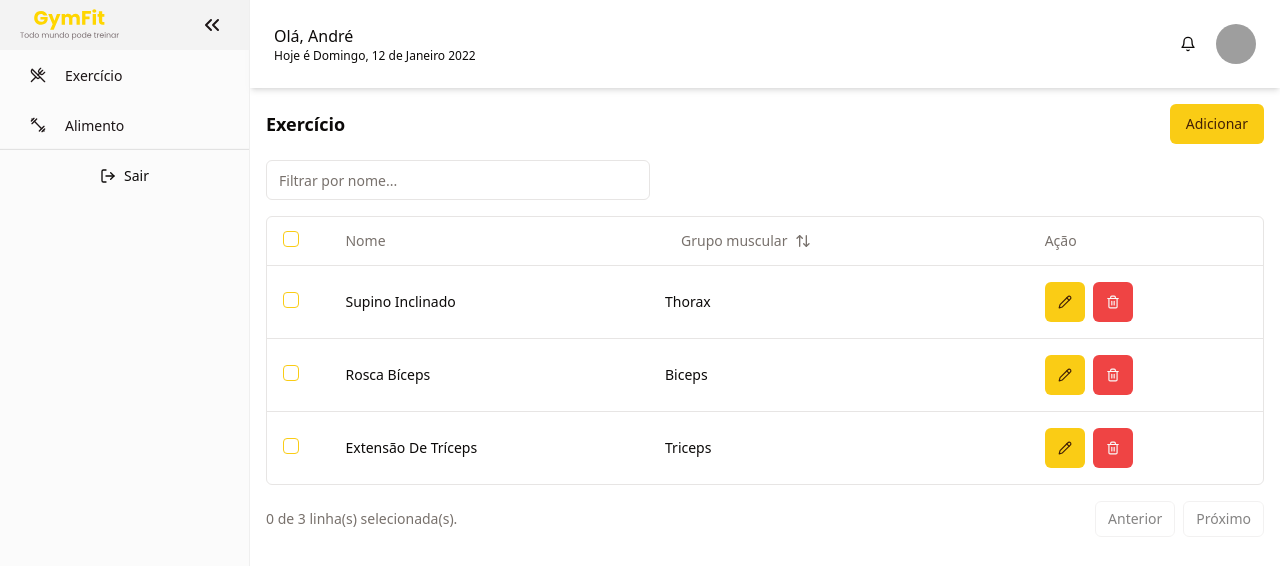
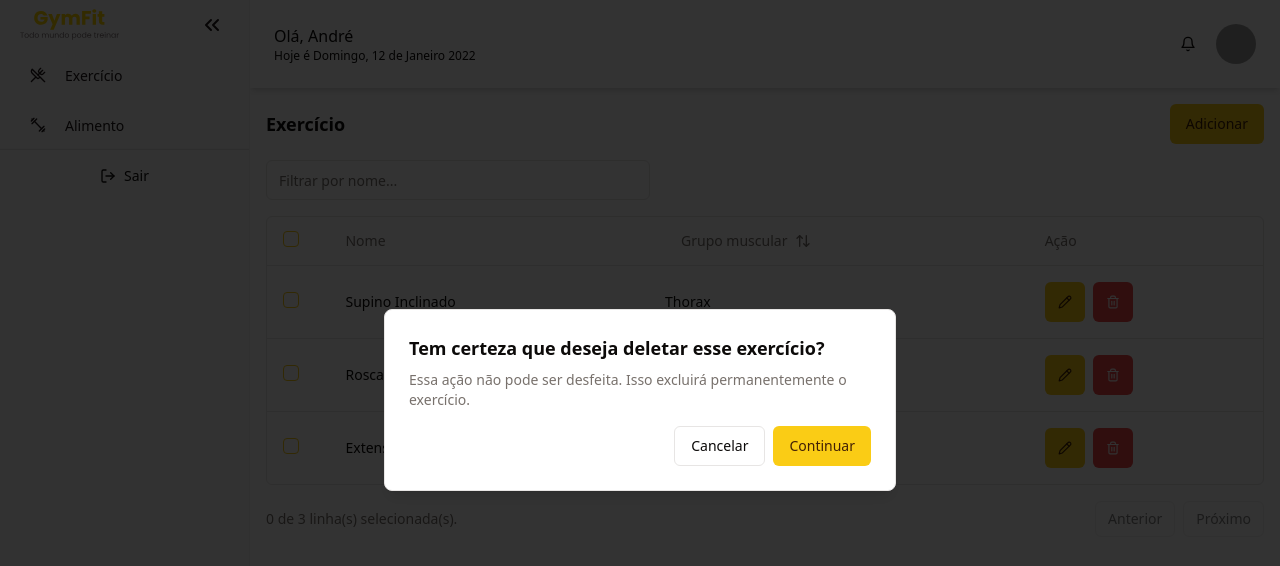
Before and after one commit to Loureiro12/GymFit-web, a React (Vite) app: page /exercise in a window 1280 px wide. Both pictures are taken after a click on the button 1112 px from the left and 301 px from the top of the page. Shown: the top 566 px of the page. Built offline with nearby package versions, Linux system fonts and the light colour scheme; grey boxes are pictures that could not be loaded.

Commit message:
feat: creating modal component

```diff
--- a/package.json
+++ b/package.json
@@ -11,6 +11,7 @@
   },
   "dependencies": {
     "@hookform/resolvers": "^3.3.4",
+    "@radix-ui/react-alert-dialog": "^1.0.5",
     "@radix-ui/react-avatar": "^1.0.4",
     "@radix-ui/react-checkbox": "^1.0.4",
     "@radix-ui/react-dropdown-menu": "^2.0.6",
--- /dev/null
+++ b/src/components/DeleteModal.tsx
@@ -0,0 +1,45 @@
+import {
+  AlertDialog,
+  AlertDialogAction,
+  AlertDialogCancel,
+  AlertDialogContent,
+  AlertDialogDescription,
+  AlertDialogFooter,
+  AlertDialogHeader,
+  AlertDialogTitle,
+} from '@/components/ui/alert-dialog'
+
+interface DeleteModalProps {
+  title: string
+  description: string
+  titleButtonDelete: string
+  titleButtonConfirm: string
+  openModal: boolean
+  closeModal: () => void
+}
+
+export function DeleteModal({
+  title,
+  description,
+  titleButtonConfirm,
+  titleButtonDelete,
+  openModal,
+  closeModal,
+}: DeleteModalProps) {
+  return (
+    <AlertDialog open={openModal}>
+      <AlertDialogContent>
+        <AlertDialogHeader>
+          <AlertDialogTitle>{title}</AlertDialogTitle>
+          <AlertDialogDescription>{description}</AlertDialogDescription>
+        </AlertDialogHeader>
+        <AlertDialogFooter>
+          <AlertDialogCancel onClick={closeModal}>
+            {titleButtonDelete}
+          </AlertDialogCancel>
+          <AlertDialogAction>{titleButtonConfirm}</AlertDialogAction>
+        </AlertDialogFooter>
+      </AlertDialogContent>
+    </AlertDialog>
+  )
+}
--- /dev/null
+++ b/src/components/ui/alert-dialog.tsx
@@ -0,0 +1,139 @@
+import * as React from 'react'
+import * as AlertDialogPrimitive from '@radix-ui/react-alert-dialog'
+
+import { cn } from '@/lib/utils'
+import { buttonVariants } from '@/components/ui/button'
+
+const AlertDialog = AlertDialogPrimitive.Root
+
+const AlertDialogTrigger = AlertDialogPrimitive.Trigger
+
+const AlertDialogPortal = AlertDialogPrimitive.Portal
+
+const AlertDialogOverlay = React.forwardRef<
+  React.ElementRef<typeof AlertDialogPrimitive.Overlay>,
+  React.ComponentPropsWithoutRef<typeof AlertDialogPrimitive.Overlay>
+>(({ className, ...props }, ref) => (
+  <AlertDialogPrimitive.Overlay
+    className={cn(
+      'fixed inset-0 z-50 bg-black/80  data-[state=open]:animate-in data-[state=closed]:animate-out data-[state=closed]:fade-out-0 data-[state=open]:fade-in-0',
+      className,
+    )}
+    {...props}
+    ref={ref}
+  />
+))
+AlertDialogOverlay.displayName = AlertDialogPrimitive.Overlay.displayName
+
+const AlertDialogContent = React.forwardRef<
+  React.ElementRef<typeof AlertDialogPrimitive.Content>,
+  React.ComponentPropsWithoutRef<typeof AlertDialogPrimitive.Content>
+>(({ className, ...props }, ref) => (
+  <AlertDialogPortal>
+    <AlertDialogOverlay />
+    <AlertDialogPrimitive.Content
+      ref={ref}
+      className={cn(
+        'fixed left-[50%] top-[50%] z-50 grid w-full max-w-lg translate-x-[-50%] translate-y-[-50%] gap-4 border bg-background p-6 shadow-lg duration-200 data-[state=open]:animate-in data-[state=closed]:animate-out data-[state=closed]:fade-out-0 data-[state=open]:fade-in-0 data-[state=closed]:zoom-out-95 data-[state=open]:zoom-in-95 data-[state=closed]:slide-out-to-left-1/2 data-[state=closed]:slide-out-to-top-[48%] data-[state=open]:slide-in-from-left-1/2 data-[state=open]:slide-in-from-top-[48%] sm:rounded-lg',
+        className,
+      )}
+      {...props}
+    />
+  </AlertDialogPortal>
+))
+AlertDialogContent.displayName = AlertDialogPrimitive.Content.displayName
+
+const AlertDialogHeader = ({
+  className,
+  ...props
+}: React.HTMLAttributes<HTMLDivElement>) => (
+  <div
+    className={cn(
+      'flex flex-col space-y-2 text-center sm:text-left',
+      className,
+    )}
+    {...props}
+  />
+)
+AlertDialogHeader.displayName = 'AlertDialogHeader'
+
+const AlertDialogFooter = ({
+  className,
+  ...props
+}: React.HTMLAttributes<HTMLDivElement>) => (
+  <div
+    className={cn(
+      'flex flex-col-reverse sm:flex-row sm:justify-end sm:space-x-2',
+      className,
+    )}
+    {...props}
+  />
+)
+AlertDialogFooter.displayName = 'AlertDialogFooter'
+
+const AlertDialogTitle = React.forwardRef<
+  React.ElementRef<typeof AlertDialogPrimitive.Title>,
+  React.ComponentPropsWithoutRef<typeof AlertDialogPrimitive.Title>
+>(({ className, ...props }, ref) => (
+  <AlertDialogPrimitive.Title
+    ref={ref}
+    className={cn('text-lg font-semibold', className)}
+    {...props}
+  />
+))
+AlertDialogTitle.displayName = AlertDialogPrimitive.Title.displayName
+
+const AlertDialogDescription = React.forwardRef<
+  React.ElementRef<typeof AlertDialogPrimitive.Description>,
+  React.ComponentPropsWithoutRef<typeof AlertDialogPrimitive.Description>
+>(({ className, ...props }, ref) => (
+  <AlertDialogPrimitive.Description
+    ref={ref}
+    className={cn('text-sm text-muted-foreground', className)}
+    {...props}
+  />
+))
+AlertDialogDescription.displayName =
+  AlertDialogPrimitive.Description.displayName
+
+const AlertDialogAction = React.forwardRef<
+  React.ElementRef<typeof AlertDialogPrimitive.Action>,
+  React.ComponentPropsWithoutRef<typeof AlertDialogPrimitive.Action>
+>(({ className, ...props }, ref) => (
+  <AlertDialogPrimitive.Action
+    ref={ref}
+    className={cn(buttonVariants(), className)}
+    {...props}
+  />
+))
+AlertDialogAction.displayName = AlertDialogPrimitive.Action.displayName
+
+const AlertDialogCancel = React.forwardRef<
+  React.ElementRef<typeof AlertDialogPrimitive.Cancel>,
+  React.ComponentPropsWithoutRef<typeof AlertDialogPrimitive.Cancel>
+>(({ className, ...props }, ref) => (
+  <AlertDialogPrimitive.Cancel
+    ref={ref}
+    className={cn(
+      buttonVariants({ variant: 'outline' }),
+      'mt-2 sm:mt-0',
+      className,
+    )}
+    {...props}
+  />
+))
+AlertDialogCancel.displayName = AlertDialogPrimitive.Cancel.displayName
+
+export {
+  AlertDialog,
+  AlertDialogPortal,
+  AlertDialogOverlay,
+  AlertDialogTrigger,
+  AlertDialogContent,
+  AlertDialogHeader,
+  AlertDialogFooter,
+  AlertDialogTitle,
+  AlertDialogDescription,
+  AlertDialogAction,
+  AlertDialogCancel,
+}
--- a/src/pages/app/exercise/exercise-home.tsx
+++ b/src/pages/app/exercise/exercise-home.tsx
@@ -24,8 +24,10 @@
   TableHeader,
   TableRow,
 } from '@/components/ui/table'
+
 import { Button } from '@/components/ui/button'
 import { Checkbox } from '@/components/ui/checkbox'
+import { DeleteModal } from '@/components/DeleteModal'
 
 type Payment = {
   id: string
@@ -59,6 +61,13 @@
   },
 ]
 
+export function ExerciseHome() {
+  const [sorting, setSorting] = useState<SortingState>([])
+  const [columnFilters, setColumnFilters] = useState<ColumnFiltersState>([])
+  const [columnVisibility, setColumnVisibility] = useState<VisibilityState>({})
+  const [rowSelection, setRowSelection] = useState({})
+  const [openModal, setOpenModal] = useState(false)
+
   const columns: ColumnDef<Payment>[] = [
     {
       id: 'select',
@@ -85,7 +94,9 @@
     {
       accessorKey: 'name',
       header: 'Nome',
-    cell: ({ row }) => <div className="capitalize">{row.getValue('name')}</div>,
+      cell: ({ row }) => (
+        <div className="capitalize">{row.getValue('name')}</div>
+      ),
     },
     {
       accessorKey: 'muscleGroup',
@@ -112,19 +123,17 @@
           <Button variant="default" size="icon">
             <Pencil size={14} />
           </Button>
-        <Button variant="destructive" size="icon">
+          <Button
+            variant="destructive"
+            size="icon"
+            onClick={() => setOpenModal(true)}
+          >
             <Trash2 size={14} />
           </Button>
         </div>
       ),
     },
   ]
-
-export function ExerciseHome() {
-  const [sorting, setSorting] = useState<SortingState>([])
-  const [columnFilters, setColumnFilters] = useState<ColumnFiltersState>([])
-  const [columnVisibility, setColumnVisibility] = useState<VisibilityState>({})
-  const [rowSelection, setRowSelection] = useState({})
 
   const table = useReactTable({
     data,
@@ -251,6 +260,14 @@
           </div>
         </div>
       </div>
+      <DeleteModal
+        title="Tem certeza que deseja deletar esse exercício?"
+        description="Essa ação não pode ser desfeita. Isso excluirá permanentemente o exercício."
+        titleButtonConfirm="Continuar"
+        titleButtonDelete="Cancelar"
+        openModal={openModal}
+        closeModal={() => setOpenModal(false)}
+      />
     </>
   )
 }
```
Also changed, not shown: 1 other file (tests, documents, lock files or other folders). Lines whose indentation alone changed are shown as unchanged.
